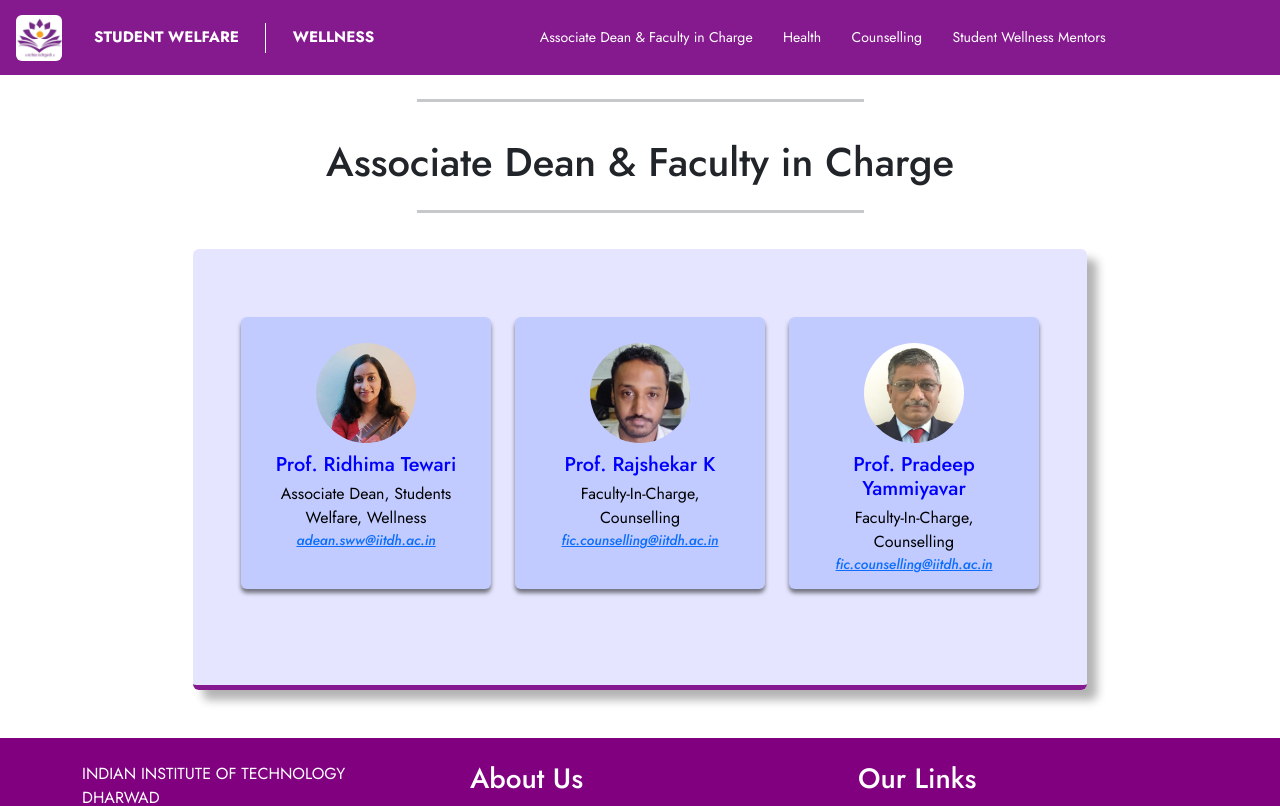
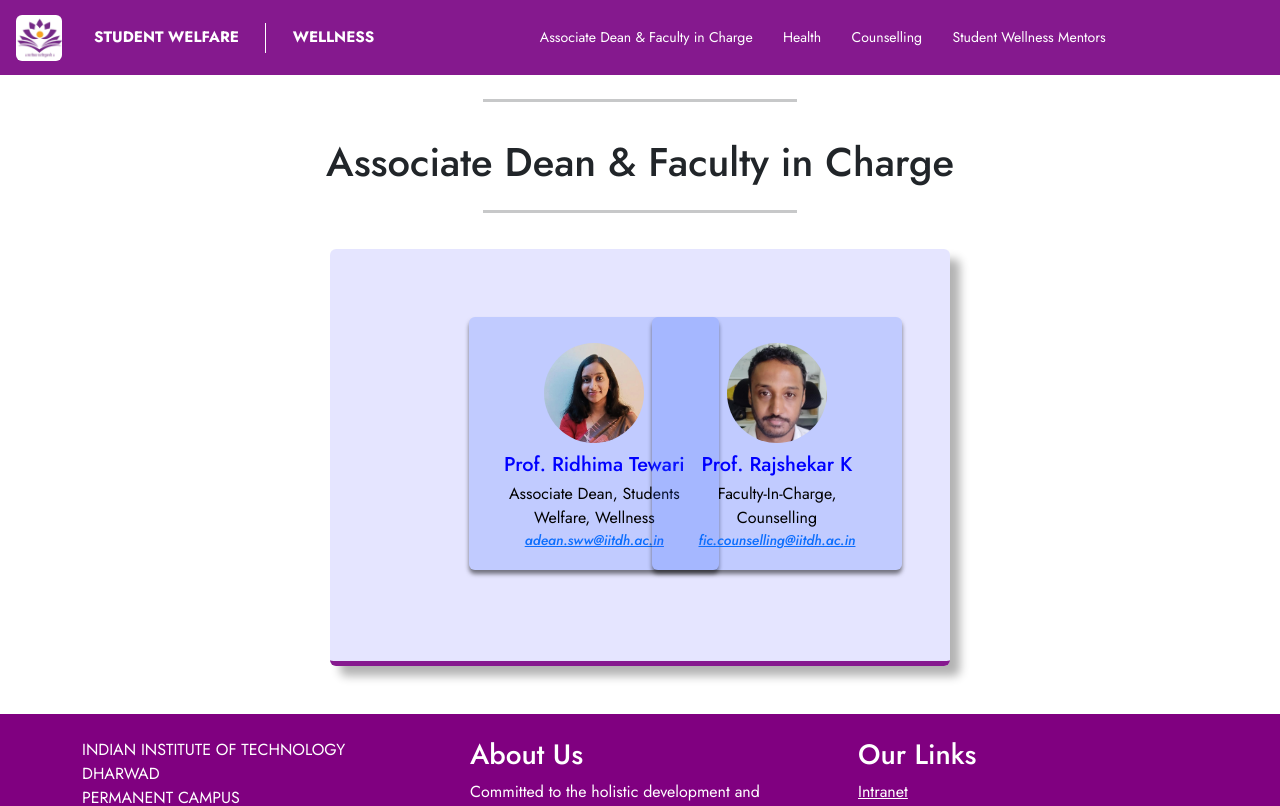
Before and after one commit to codingclub-iitdh/StudentsWelfare, a React (Create React App) app: page /dean_associate_deans_wellness in a window 1280 px wide. Shown: the top 806 px of the page. Built offline with nearby package versions, Linux system fonts and the light colour scheme.

Commit message:
Removed Pradeep Sir

```diff
--- a/src/pages/Wellness/AssociateDeanFaculty/AssociateDeanFaculty.js
+++ b/src/pages/Wellness/AssociateDeanFaculty/AssociateDeanFaculty.js
@@ -46,7 +46,7 @@
                 email="mailto:fic.counselling@iitdh.ac.in"
               />
             </div>
-            <div className="col-lg-4 col-md-6">
+            {/* <div className="col-lg-4 col-md-6">
               <BootstrapCard
                 image={PradeepYammiyavar}
                 name="Prof. Pradeep Yammiyavar"
@@ -54,7 +54,7 @@
                 moreInfoHTML="<a href='https://www.iitdh.ac.in/user-profile/pradeep-gururaj-yammiyavar'>Prof. Pradeep Yammiyavar's Homepage</a>"
                 email="mailto:fic.counselling@iitdh.ac.in"
               />
-            </div>
+            </div> */}
           </div>
         </div>
       </div>
```
